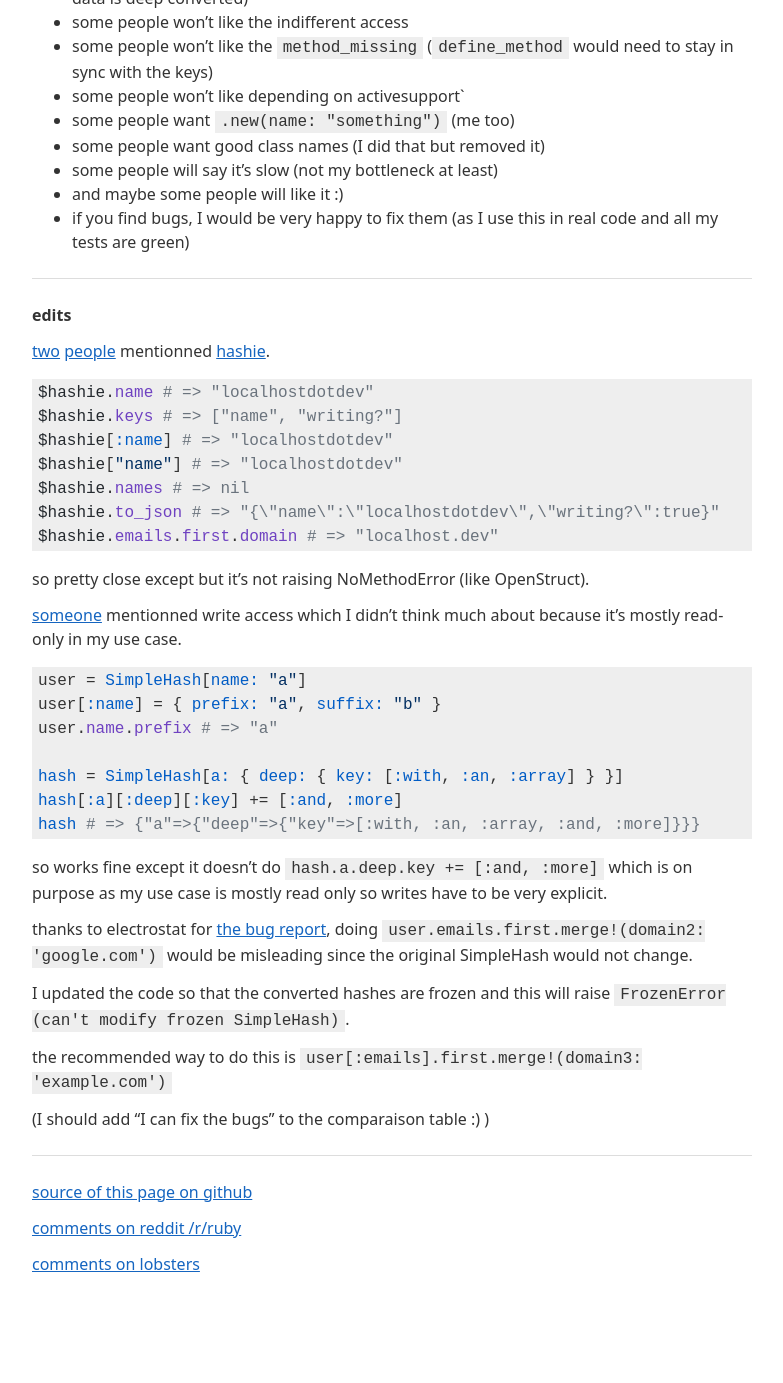
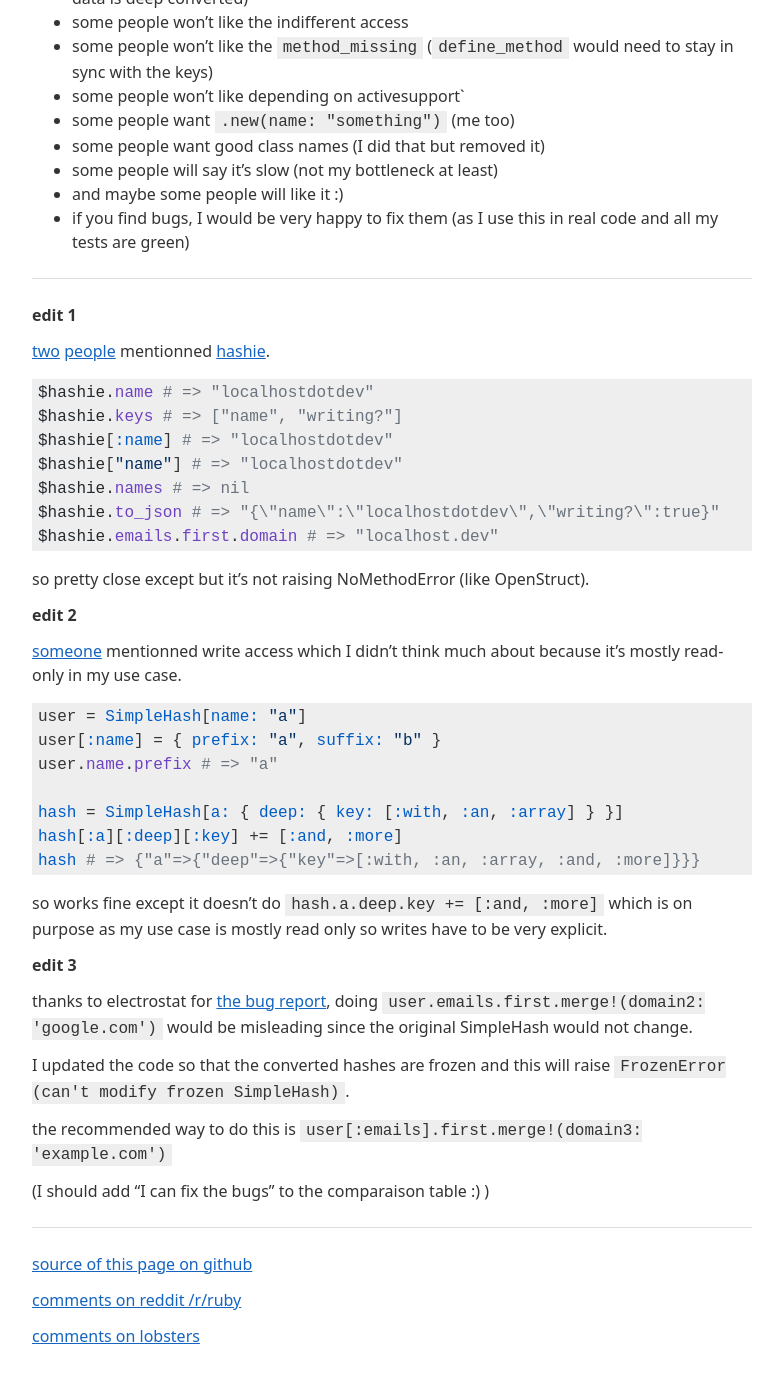
Before and after one commit to localhostdotdev/localhostdotdev.github.io, a Jekyll site: the page built from simple_hash.md, in a window 1280 px wide and 1400 px high, scrolled down 2918 px. Shown: the top 1383 px of the window, without its empty margins (248-1031 px from the left). Built offline with Jekyll 4.4.1, drawn with Linux system fonts in a browser that asks for light colours; before the commit the page ends 4246 px from its top, so only the background shows below that.

Commit message:
numbered edits

````diff
--- a/simple_hash.md
+++ b/simple_hash.md
@@ -145,7 +145,7 @@ User.last.settings.notifications.email?
 
 -------
 
-**edits**
+**edit 1**
 
 [two](https://www.reddit.com/r/ruby/comments/bf5iq9/simplehash/elbl5uf/) [people](https://discord.gg) mentionned [hashie](https://github.com/intridea/hashie).
 
@@ -161,6 +161,8 @@ $hashie.emails.first.domain # => "localhost.dev"
 
 so pretty close except but it's not raising NoMethodError (like OpenStruct).
 
+**edit 2**
+
 [someone](https://lobste.rs/s/rkxpjb/simplehash#c_wl1gth) mentionned write access which I didn't think much about because it's mostly read-only in my use case.
 
 ```ruby
@@ -174,6 +176,8 @@ hash # => {"a"=>{"deep"=>{"key"=>[:with, :an, :array, :and, :more]}}}
 ```
 
 so works fine except it doesn't do `hash.a.deep.key += [:and, :more]` which is on purpose as my use case is mostly read only so writes have to be very explicit.
+
+**edit 3**
 
 thanks to electrostat for [the bug report](https://www.reddit.com/r/ruby/comments/bf5iq9/simplehash/elculhf/), doing `user.emails.first.merge!(domain2: 'google.com')` would be misleading since the original SimpleHash would not change.
 
````
